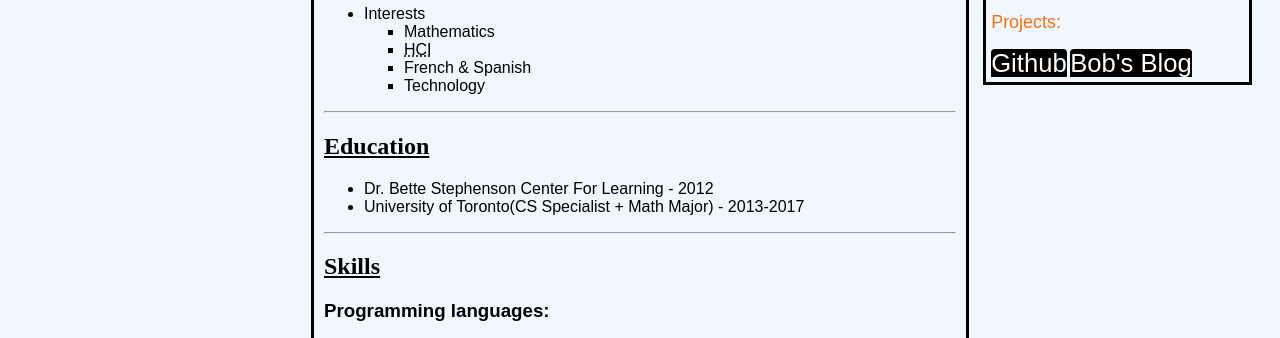
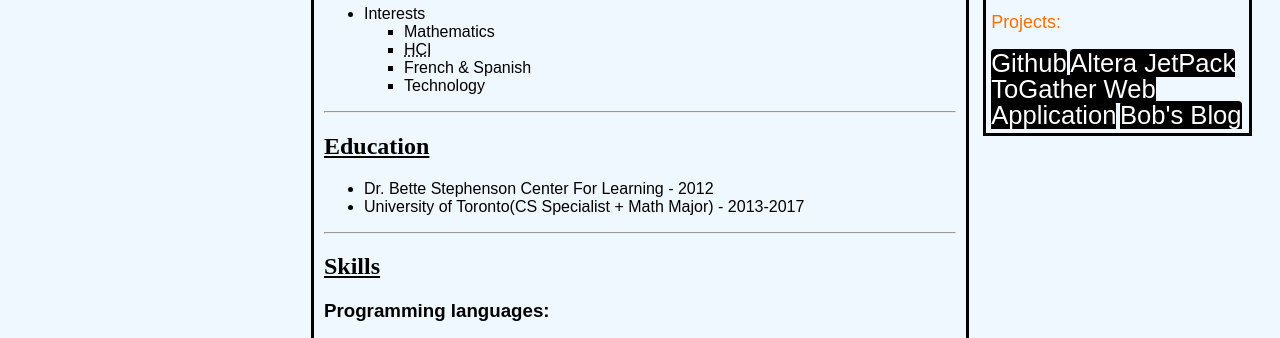
Before and after one commit to brusci/Website, a plain HTML site: page index.html in a window 1280 px wide. Shown: the part 395-733 px from the top of the page. Drawn offline with Linux system fonts and the light colour scheme.

Commit message:
Added youtube projects
Added youtube project links.

```diff
--- a/index.html
+++ b/index.html
@@ -40,6 +40,8 @@
 	</address>
 	<p style="font-size: 140%">Projects:</p>
 	<a href="https://github.com/brusci">Github</a>
+	<a href="https://www.youtube.com/watch?v=Pdjci3sHj6A">Altera JetPack</a>
+	<a href="https://www.youtube.com/watch?v=xABIl1b1hN8">ToGather Web Application</a>
 	<a href="http://bobs-slog.blogspot.ca/">Bob's Blog</a>
 </aside>
 
```
